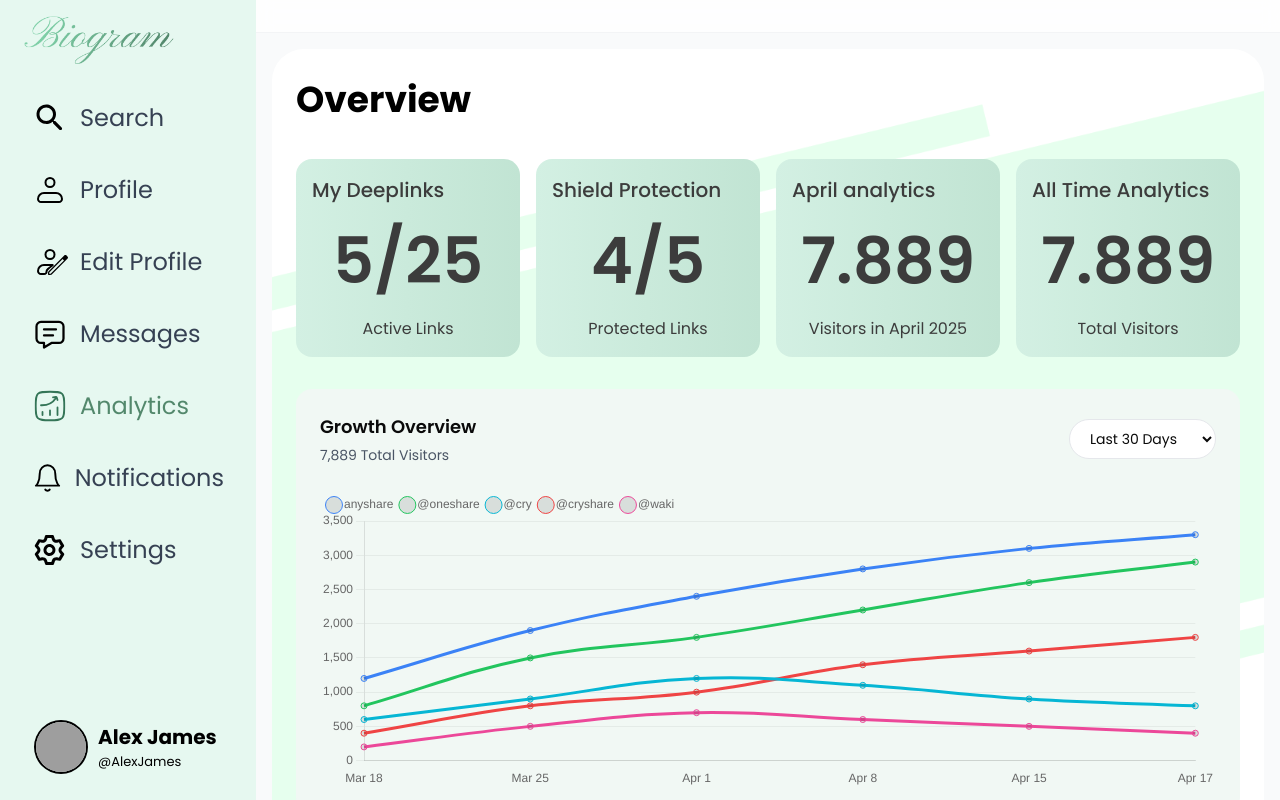
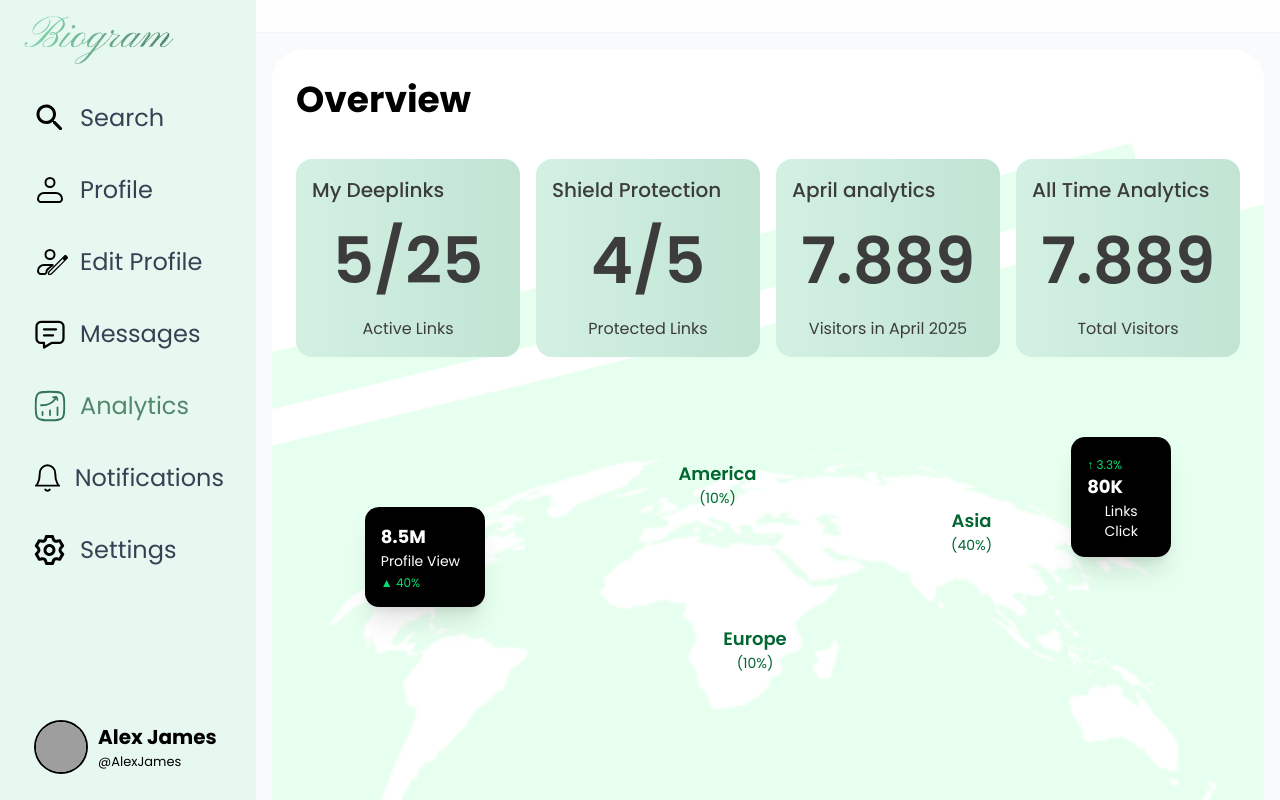
Before and after one commit to FMunir321/biogram, a React (Vite) app: page /analytics in a window 1280 px wide. Built offline with nearby package versions, Linux system fonts and the light colour scheme; grey boxes are pictures that could not be loaded; a web font is replaced by a local one.

Commit message:
feat: add WorldAnalyticsMap component with analytics cards and continent labels

```diff
--- a/package.json
+++ b/package.json
@@ -38,6 +38,7 @@
     "react-dom": "^19.0.0",
     "react-icons": "^5.5.0",
     "react-router-dom": "^7.5.1",
+    "recharts": "^2.15.3",
     "swiper": "^11.2.7",
     "tailwind-merge": "^3.2.0",
     "tailwindcss": "^4.1.4",
--- /dev/null
+++ b/src/components/WorldAnalyticsMap.tsx
@@ -0,0 +1,53 @@
+// components/WorldAnalyticsMap.tsx
+import React from 'react';
+import map from '../assets/vector.png';
+
+const WorldAnalyticsMap = () => {
+  return (
+    <div className="relative w-full max-w-5xl mx-auto py-10 px- rounded-xl overflow-hidden">
+
+      {/* Background World Map */}
+      <img
+        src={map}
+        alt="World Map"
+        width={800}
+        height={400}
+        className="w-full h-full"
+      />
+
+      {/* America Analytics Card */}
+      <div className="absolute top-[20%] left-[5%] bg-black text-white p-4 rounded-xl shadow-xl flex flex-col items-start w-[120px]">
+        <div className="text-lg font-bold">8.5M</div>
+        <div className="text-sm">Profile View</div>
+        <div className="mt-1 text-xs text-green-400 flex items-center gap-1">
+          <span className="text-green-400">▲ 40%</span>
+        </div>
+      </div>
+
+      {/* Asia Analytics Card */}
+      <div className="absolute top-[5%] right-[5%] bg-black text-white p-4 rounded-xl shadow-xl flex flex-col items-start w-[100px] h-[100] text-center">
+         <div className="mt-1 text-xs text-green-400 flex items-center gap-1">
+          <span className="text-green-400 right-[5%]">↑ 3.3%</span>
+        </div>
+        <div className="text-lg font-bold text-center">80K</div>
+        <div className="text-sm">Links Click</div>
+
+      </div>
+
+      {/* Continent Labels */}
+      <div className="absolute top-[10%] left-[40%] text-green-800 font-semibold text-lg text-center">
+        America <div className="text-sm font-normal">(10%)</div>
+      </div>
+
+      <div className="absolute top-[45%] left-[45%] text-green-800 font-semibold text-lg text-center">
+        Europe <div className="text-sm font-normal">(10%)</div>
+      </div>
+
+      <div className="absolute top-[20%] right-[25%] text-green-800 font-semibold text-lg text-center">
+        Asia <div className="text-sm font-normal">(40%)</div>
+      </div>
+    </div>
+  );
+};
+
+export default WorldAnalyticsMap;
--- a/src/pages/Analytics.tsx
+++ b/src/pages/Analytics.tsx
@@ -1,4 +1,5 @@
 import { Line } from 'react-chartjs-2';
+import analyticsframe from "../assets/Rectangle 1776.png";
 import {
   Chart as ChartJS,
   CategoryScale,
@@ -10,7 +11,7 @@ import {
   Legend,
 } from 'chart.js';
 import bground from "../assets/lightbg.png";
-
+import WorldAnalyticsMap from "../components/WorldAnalyticsMap";
 ChartJS.register(
   CategoryScale,
   LinearScale,
@@ -22,37 +23,37 @@ ChartJS.register(
 );
 
 const Analytics = () => {
-  const labels = ['Mar 18', 'Mar 25', 'Apr 1', 'Apr 8', 'Apr 15', 'Apr 17'];
+  const labels = ['2025-04-10', '2025-04-11', '2025-04-12', '2025-04-13', '2025-04-14', '2025-04-15', '2025-04-16', '2025-04-17'];
 
   const data = {
     labels,
     datasets: [
       {
-        label: 'anyshare',
+        label: '@orylans',
         data: [1200, 1900, 2400, 2800, 3100, 3300],
         borderColor: '#3B82F6',
         tension: 0.4,
       },
       {
-        label: '@oneshare',
+        label: '@Saekolove',
         data: [800, 1500, 1800, 2200, 2600, 2900],
         borderColor: '#22C55E',
         tension: 0.4,
       },
       {
-        label: '@cry',
+        label: '@Ory',
         data: [600, 900, 1200, 1100, 900, 800],
         borderColor: '#06B6D4',
         tension: 0.4,
       },
       {
-        label: '@cryshare',
+        label: '@Orylann',
         data: [400, 800, 1000, 1400, 1600, 1800],
         borderColor: '#EF4444',
         tension: 0.4,
       },
       {
-        label: '@waki',
+        label: '@Vikii',
         data: [200, 500, 700, 600, 500, 400],
         borderColor: '#EC4899',
         tension: 0.4,
@@ -77,6 +78,9 @@ const Analytics = () => {
         mode: 'index' as const,
         intersect: false,
       },
+      background: {
+        color: "transparent"
+      }
     },
     scales: {
       y: {
@@ -145,15 +149,30 @@ const Analytics = () => {
             </div>
           ))}
         </div>
-
+        {/* Map Section */}
+        <div className="relative bg-[#f1f8f4 rounded-2xl p-4 md:p-6 mb-8">
+          <WorldAnalyticsMap />
+        </div>
         {/* Graph Section */}
-        <div className="bg-[#f1f8f4] rounded-2xl p-4 md:p-6">
+        <div className="relative bg-[#f1f8f4] rounded-2xl p-4 md:p-6 overflow-hidden">
+          {/* Chart Frame as background */}
+          <img
+            src={analyticsframe}
+            alt="Analytics Frame"
+            className="absolute inset-0 w-full h-full object-cover z-0 pointer-events-none"
+            style={{ borderRadius: "1rem" }}
+          />
+          <div className="relative z-10">
             <div className="flex flex-col md:flex-row justify-between items-start md:items-center mb-6">
               <div>
-              <h3 className="text-lg font-semibold mb-1">Growth Overview</h3>
-              <p className="text-sm text-gray-600">7,889 Total Visitors</p>
+                <h3 className="text-lg font-semibold mb-1">
+                  7.889 <span className='text-lg font-'>Visitors</span>
+                </h3>
+                <p className="text-sm text-gray-600">
+                  Visits on your deeplinks from 2025-03-18 00:00 to 2025-04-17 23:59 (UTC)
+                </p>
               </div>
-            <select className="mt-2 md:mt-0 bg-white px-4 py-2 rounded-full text-sm border border-gray-200">
+              <select className="mt-2 md:mt-0 bg-[#c7efdb] px-4 py-2 rounded-full text-sm border border-gray-200">
                 <option>Last 30 Days</option>
                 <option>Last 7 Days</option>
                 <option>Last 24 Hours</option>
@@ -165,6 +184,7 @@ const Analytics = () => {
           </div>
         </div>
       </div>
+    </div>
   );
 };
 
--- a/src/pages/BiogramProfile.tsx
+++ b/src/pages/BiogramProfile.tsx
@@ -45,7 +45,7 @@ const BiogramProfile: React.FC = () => {
             </div>
 
             {/* Signup Section */}
-            <div className="mt-6 flex flex-col sm:flex-row items-center gap-4 border border-gray-300 rounded-[46px] px-4 py-2 bg-gradient-to-r from-orange-100 to-pink-100 w-full">
+            <div className="mt-6 flex flex-col sm:flex-row items-center gap-4 border border-gray-300 rounded-[46px] px-4 py-2 bg-white w-full">
               <input
                 type="text"
                 placeholder="Biogram/Your name"
--- a/src/pages/Signup.tsx
+++ b/src/pages/Signup.tsx
@@ -258,12 +258,12 @@ const Signup = () => {
                         </span>
                       </label>
                     </div>
-                    <button
-                      type="submit"
-                      className="block w-full h-[44px] sm:h-[52px] text-white rounded-full text-base font-medium text-center leading-[44px] sm:leading-[52px] hover:opacity-90 bg-[linear-gradient(97.29deg,_#7ECFA7_13.65%,_#53886C_90.87%)]"
-                    >
-                      Continue
-                    </button>
+                  <Link
+                    to="/otp"
+                    className="block w-full h-[52px] text-white rounded-full text-base font-medium text-center leading-[52px] hover:opacity-90 bg-[linear-gradient(97.29deg,_#7ECFA7_13.65%,_#53886C_90.87%)]"
+                  >
+                    Continue
+                  </Link>
                     <p className="text-center text-sm text-gray-500">
                       Already have an account?{" "}
                       <Link to="/login" className="text-[#53886C] hover:underline">
```
Also changed, not shown: src/assets/Rectangle 1776.png (added), 1 other file (tests, documents, lock files or other folders). Lines whose indentation alone changed are shown as unchanged.
